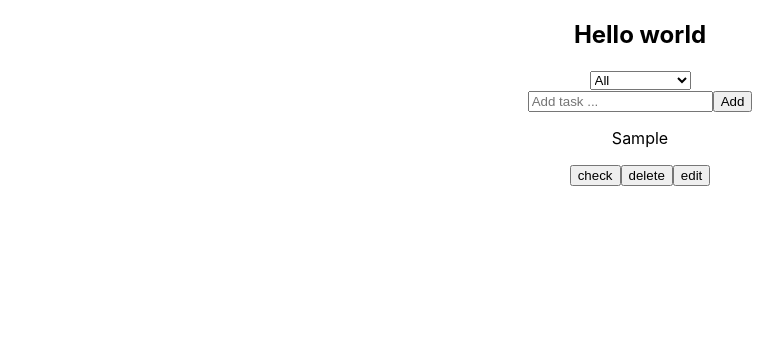
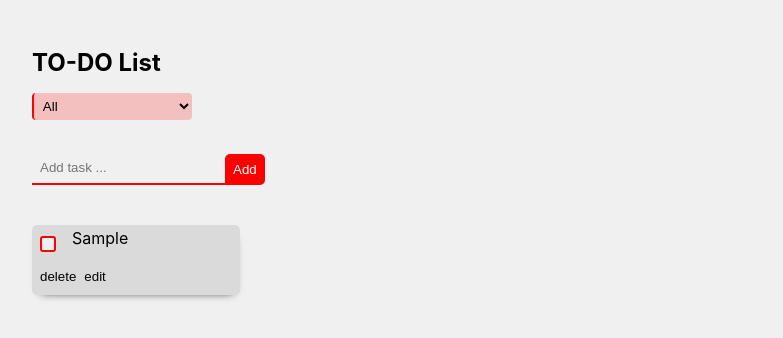
Before and after one commit to mvlz/Todolist-React, a React (Create React App) app: page / in a window 1280 px wide. Both pictures are taken after typing "Sample" into the empty fields and a click on the button "Add". Shown: the top 338 px of the page, without its empty margins (0-783 px from the left). Built offline with nearby package versions, Linux system fonts and the light colour scheme.

Commit message:
Add basic styles

```diff
--- a/src/App.css
+++ b/src/App.css
@@ -1,43 +1,88 @@
-.App {
-  text-align: center;
+.App{
+  background-color: #F0F0F0;
+  width: calc(100% - 4rem);
+  height: calc(100vh - 4rem);
+  padding: 2rem;
 }
-
-.App-logo {
-  height: 40vmin;
-  pointer-events: none;
-}
-
-@media (prefers-reduced-motion: no-preference) {
-  .App-logo {
-    animation: App-logo-spin infinite 20s linear;
-  }
-}
-
-.App-header {
-  background-color: #282c34;
-  min-height: 100vh;
-  display: flex;
-  flex-direction: column;
-  align-items: center;
-  justify-content: center;
-  font-size: calc(10px + 2vmin);
-  color: white;
-}
-
-.App-link {
-  color: #61dafb;
-}
-
-@keyframes App-logo-spin {
-  from {
-    transform: rotate(0deg);
-  }
-  to {
-    transform: rotate(360deg);
-  }
-}
-
 .completed{
   text-decoration: line-through;
   color: rgba(0, 0, 0, 40%);
 }
+.select{
+  width: 10rem;
+  background-color: rgba(255, 0, 0, 0.205);
+  border: none;
+  outline: none;
+  border-left: red 2px solid;
+  padding: 0.3rem;
+  border-radius: 4px;
+}
+.todo-app{
+  display: flex;
+  flex-direction: column;
+  gap: 2rem;
+}
+.app-name{
+  margin: 1rem 0;
+}
+.todo-input{
+  background-color: transparent;
+  border: none;
+  border-bottom: red 2px solid;
+  outline: none;
+  padding:  0.5rem;
+}
+.todo-btn{
+  background-color: red;
+  padding: 0.5rem;
+  color: white;
+  border-radius: 5px 5px 5px 0px;
+  border: none;
+}
+
+.todo-form {
+  display: flex;
+  align-items: end;
+}
+.check-btn{
+  width: 1rem;
+  height: 1rem;
+  border: 2px solid red;
+  border-radius: 3px;
+  cursor: pointer;
+}
+.completed-btn{
+  background-color: red;width: 1rem;
+  height: 1rem;
+  border: 2px solid red;
+  border-radius: 3px;
+  cursor: pointer;
+}
+.btn{
+  border: none;
+  outline: none;
+  background-color: transparent;
+  margin-right: 0.5rem;
+  cursor: pointer;
+}
+.todo-div,.completed{
+  display: flex;
+  flex-direction: row-reverse;
+  justify-content: flex-end;
+  width: 12rem;
+  background-color: #dadada;
+  padding: 0.2rem 0.5rem;
+  border-radius: 5px;
+  margin: 0.5rem 0;
+  box-shadow: 1px 5px 9px -8px black;
+}
+.Todo-btns{
+  height: 4rem;
+  width: 2rem;
+  display: flex;
+  flex-direction: column;
+  justify-content: space-around;
+}
+.Todo-btns > div{
+  display: flex;
+}
--- a/src/App.js
+++ b/src/App.js
@@ -4,7 +4,7 @@ import TodoApp from './TodoApp';
 function App() {
   return (
     <div className="App">
-      <h2>Hello world</h2>
+      <h2 className="app-name">TO-DO List</h2>
       <TodoApp/>
     </div>
   );
--- a/src/NavBar/NavBar.jsx
+++ b/src/NavBar/NavBar.jsx
@@ -5,7 +5,7 @@ const NavBar = ({status,selectHandler}) => {
 
     return (
         <nav>
-            <select name="" id="" onChange={selectHandler} value={status}>
+            <select className="select" onChange={selectHandler} value={status}>
                 <option value="All">All</option>
                 <option value="Uncompleted">Uncompleted</option>
                 <option value="Completed">Completed</option>
--- a/src/Todo.jsx
+++ b/src/Todo.jsx
@@ -1,11 +1,13 @@
 const Todo = ({todo,completeHandler,deleteHandler,editHandler}) => {
     return (
-        <div className={todo.isCompleted ? "completed" : ""}>
+        <div className={todo.isCompleted ? "completed" : "todo-div"}>
             <p>{todo.text}</p>
-            <div>
-                <button onClick={completeHandler}>check</button>
-                <button onClick={deleteHandler}>delete</button>
-                <button onClick={editHandler}>edit</button>
+            <div className="Todo-btns">
+                <button onClick={completeHandler} className={todo.isCompleted ? "completed-btn" :"check-btn"}></button>
+                <div>
+                    <button onClick={deleteHandler} className="delete-btn btn">delete</button>
+                    <button onClick={editHandler} className="edit-btn btn">edit</button>
+                </div>
             </div>
         </div>
      );
--- a/src/TodoApp.jsx
+++ b/src/TodoApp.jsx
@@ -54,8 +54,8 @@ const TodoApp = () => {
       case "Completed":
         setFilterTodo(todos.filter(tdo => tdo.isCompleted));
         break;
-      case "Uncomplted":
-        setFilterTodo(todos.filter(todo => !todo.isCompleted));
+      case "Uncompleted":
+        setFilterTodo(todos.filter(t => t.isCompleted === false));
         break;
       default: setFilterTodo(todos);
     }
@@ -65,7 +65,7 @@ const TodoApp = () => {
     filterHandler(e.target.value);
 }
   return (
-    <div>
+    <div className="todo-app">
       <NavBar status={status} selectHandler={selectHandler} />
       <TodoForm addTodoHandler={addTodoHandler} />
       <TodoList
--- a/src/TodoForm.jsx
+++ b/src/TodoForm.jsx
@@ -22,15 +22,16 @@ const TodoForm = (props) => {
         inputRef.current.focus();
     },[])
     return (
-        <form onSubmit={submitHandler}>
+        <form onSubmit={submitHandler} className="todo-form">
             <input
                 type="text"
                 placeholder={props.edit ? "New Title" : "Add task ..."}
                 value={todo}
                 onChange={addHandler}
                 ref={inputRef}
+                className="todo-input"
             />
-            <button type="submit">
+            <button type="submit" className="todo-btn">
                 {props.edit ? "Done" : "Add"}
             </button>
         </form>
--- a/src/index.css
+++ b/src/index.css
@@ -1,3 +1,7 @@
+*{
+  margin: 0;
+  padding: 0;
+}
 body {
   margin: 0;
   font-family: -apple-system, BlinkMacSystemFont, 'Segoe UI', 'Roboto', 'Oxygen',
```
